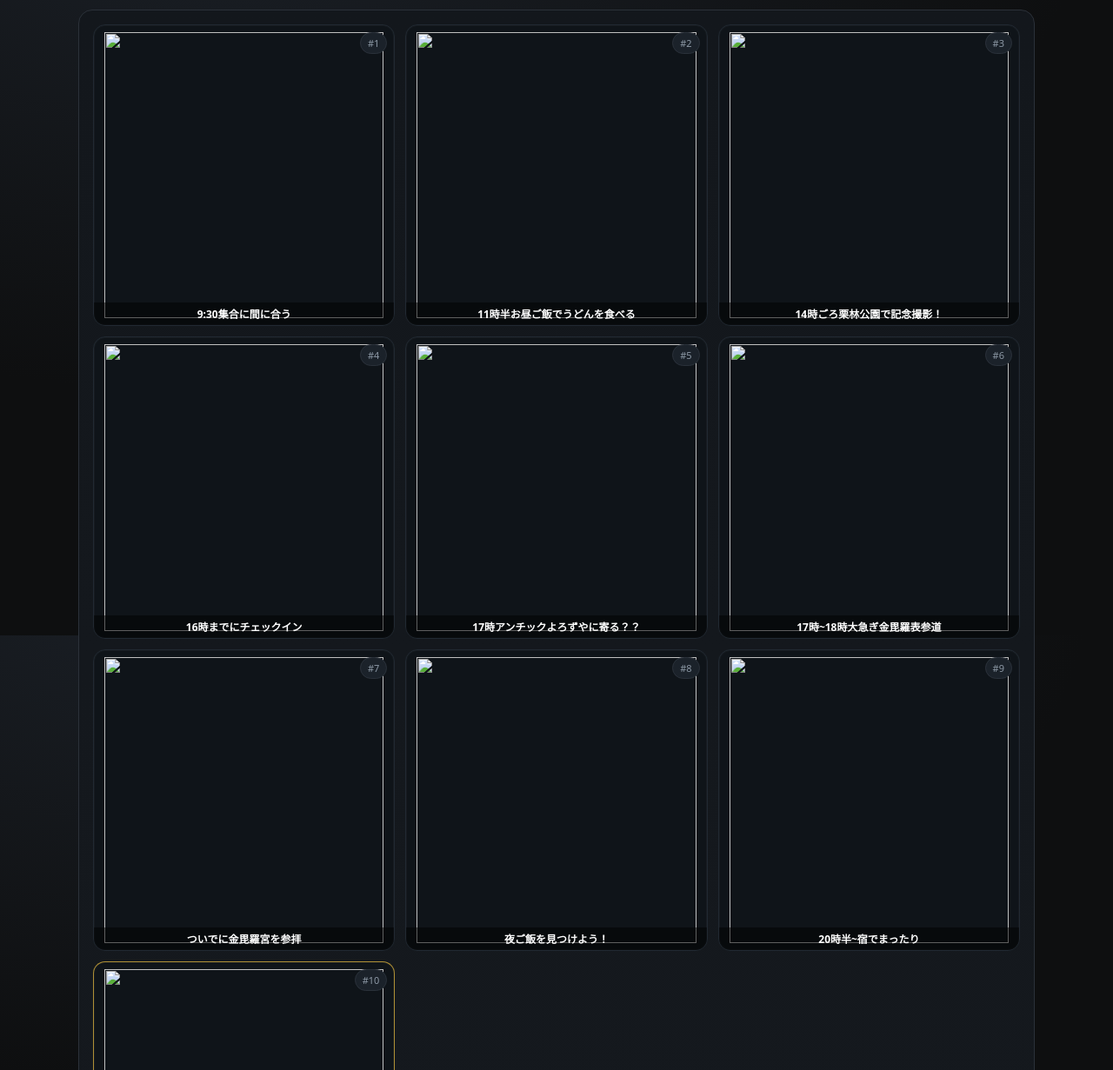
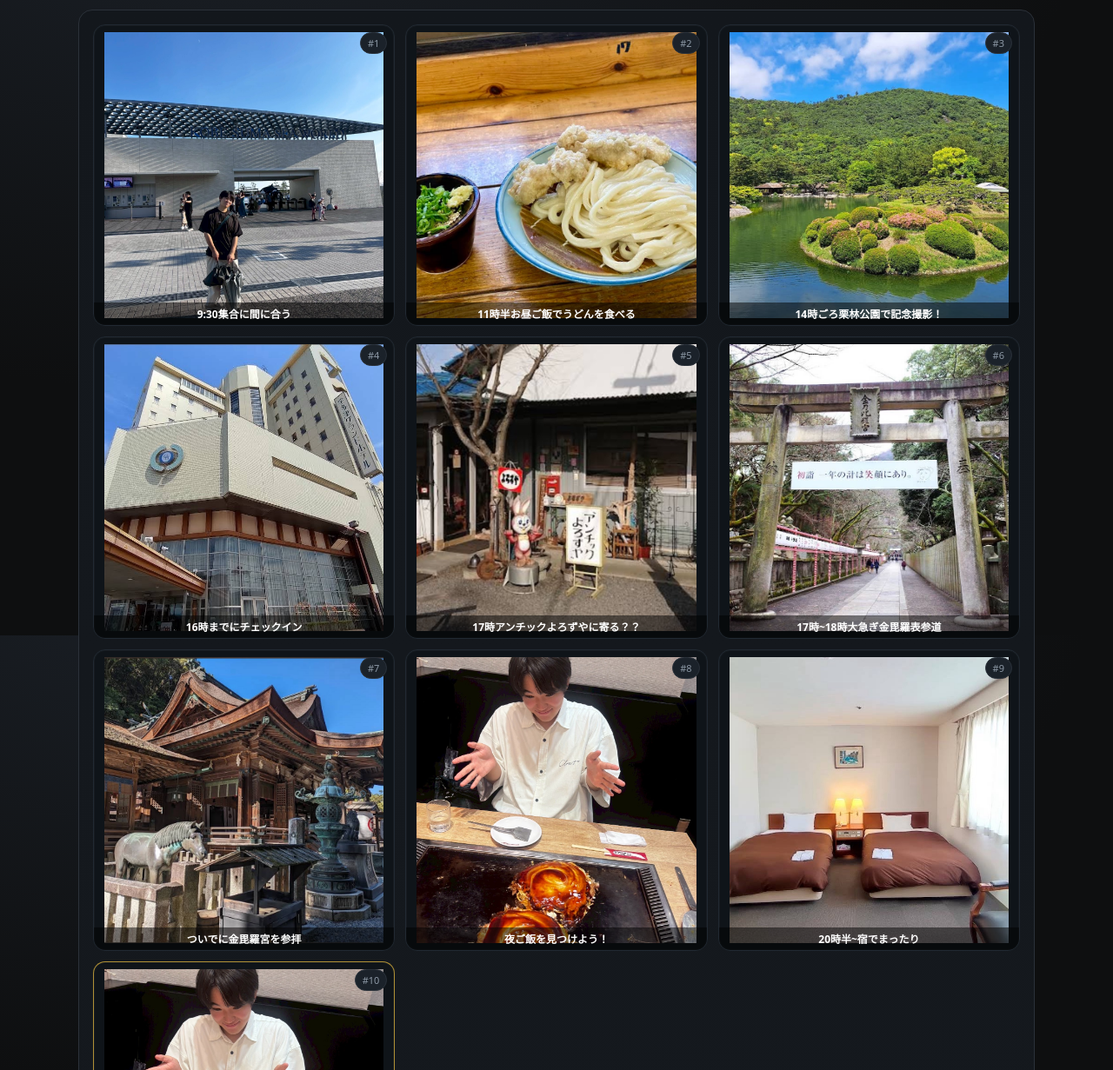
Before and after one commit to K-dot365/jissekikaijyositai, a plain HTML site: page index.html in a window 1280 px wide. Shown: the part 69-1300 px from the top of the page at 87% size. Drawn offline with Linux system fonts and the light colour scheme.

Commit message:
index.html

```diff
--- a/index.html
+++ b/index.html
@@ -230,16 +230,16 @@
       "day1": {
         size:[4,3],
         labels:[
-          {img:"実績解除画像/ex001.jpg",text:"9:30集合に間に合う"},
-          {img:"実績解除画像/ex002.jpg",text:"11時半お昼ご飯でうどんを食べる"},
-          {img:"実績解除画像/ex003.jpg",text:"14時ごろ栗林公園で記念撮影！"},
-          {img:"実績解除画像/ex004.jpg",text:"16時までにチェックイン"},
-          {img:"実績解除画像/ex005.jpg",text:"17時アンチックよろずやに寄る？？"},
-          {img:"実績解除画像/ex006.jpg",text:"17時~18時大急ぎ金毘羅表参道"},
-          {img:"実績解除画像/ex007.jpg",text:"ついでに金毘羅宮を参拝"},
-          {img:"実績解除画像/ex008.jpg",text:"夜ご飯を見つけよう！"},
-          {img:"実績解除画像/ex009.jpg",text:"20時半~宿でまったり"},
-          {img:"実績解除画像/ex008.jpg",text:"初日を楽しんだぞ！！"},
+          {img:"香川旅行ファイル/ex001.jpg",text:"9:30集合に間に合う"},
+          {img:"香川旅行ファイル/ex002.jpg",text:"11時半お昼ご飯でうどんを食べる"},
+          {img:"香川旅行ファイル/ex003.jpg",text:"14時ごろ栗林公園で記念撮影！"},
+          {img:"香川旅行ファイル/ex004.jpg",text:"16時までにチェックイン"},
+          {img:"香川旅行ファイル/ex005.jpg",text:"17時アンチックよろずやに寄る？？"},
+          {img:"香川旅行ファイル/ex006.jpg",text:"17時~18時大急ぎ金毘羅表参道"},
+          {img:"香川旅行ファイル/ex007.jpg",text:"ついでに金毘羅宮を参拝"},
+          {img:"香川旅行ファイル/ex008.jpg",text:"夜ご飯を見つけよう！"},
+          {img:"香川旅行ファイル/ex009.jpg",text:"20時半~宿でまったり"},
+          {img:"香川旅行ファイル/ex008.jpg",text:"初日を楽しんだぞ！！"},
           null,
           null,
         ],
@@ -248,16 +248,16 @@
       "day2": {
         size:[4,3],
         labels:[
-          {img:"実績解除画像/st001.jpg",text:"おはよう"},
-          {img:"実績解除画像/ex004.jpg",text:"10時チェックアウト"},
-          {img:"実績解除画像/st003.jpg",text:"10時半～四国水族館"},
-          {img:"実績解除画像/ex001.jpg",text:"さすがにうどん以外の昼ご飯"},
-          {img:"実績解除画像/st006.jpg",text:"15時~17時天空の鳥居？？"},
-          {img:"実績解除画像/st004.jpg",text:"17時~18時半夕日の父母ヶ浜"},
-          {img:"実績解除画像/ex001.jpg",text:"夜ご飯はやっぱりうどん！"},
-          {img:"実績解除画像/st006.jpg",text:"19時半~20時半天空の鳥居？？"},
-          {img:"実績解除画像/ex001.jpg",text:"23時ごろ着 無事に帰りましょう！"},
-          {img:"実績解除画像/ex008.jpg",text:"旅行めちゃめちゃ楽しかった！"},
+          {img:"香川旅行ファイル/st001.jpg",text:"おはよう"},
+          {img:"香川旅行ファイル/ex004.jpg",text:"10時チェックアウト"},
+          {img:"香川旅行ファイル/st003.jpg",text:"10時半～四国水族館"},
+          {img:"香川旅行ファイル/ex001.jpg",text:"さすがにうどん以外の昼ご飯"},
+          {img:"香川旅行ファイル/st006.jpg",text:"15時~17時天空の鳥居？？"},
+          {img:"香川旅行ファイル/st004.jpg",text:"17時~18時半夕日の父母ヶ浜"},
+          {img:"香川旅行ファイル/ex001.jpg",text:"夜ご飯はやっぱりうどん！"},
+          {img:"香川旅行ファイル/st006.jpg",text:"19時半~20時半天空の鳥居？？"},
+          {img:"香川旅行ファイル/ex001.jpg",text:"23時ごろ着 無事に帰りましょう！"},
+          {img:"香川旅行ファイル/ex008.jpg",text:"旅行めちゃめちゃ楽しかった！"},
           null,
           null,
         ],
```
